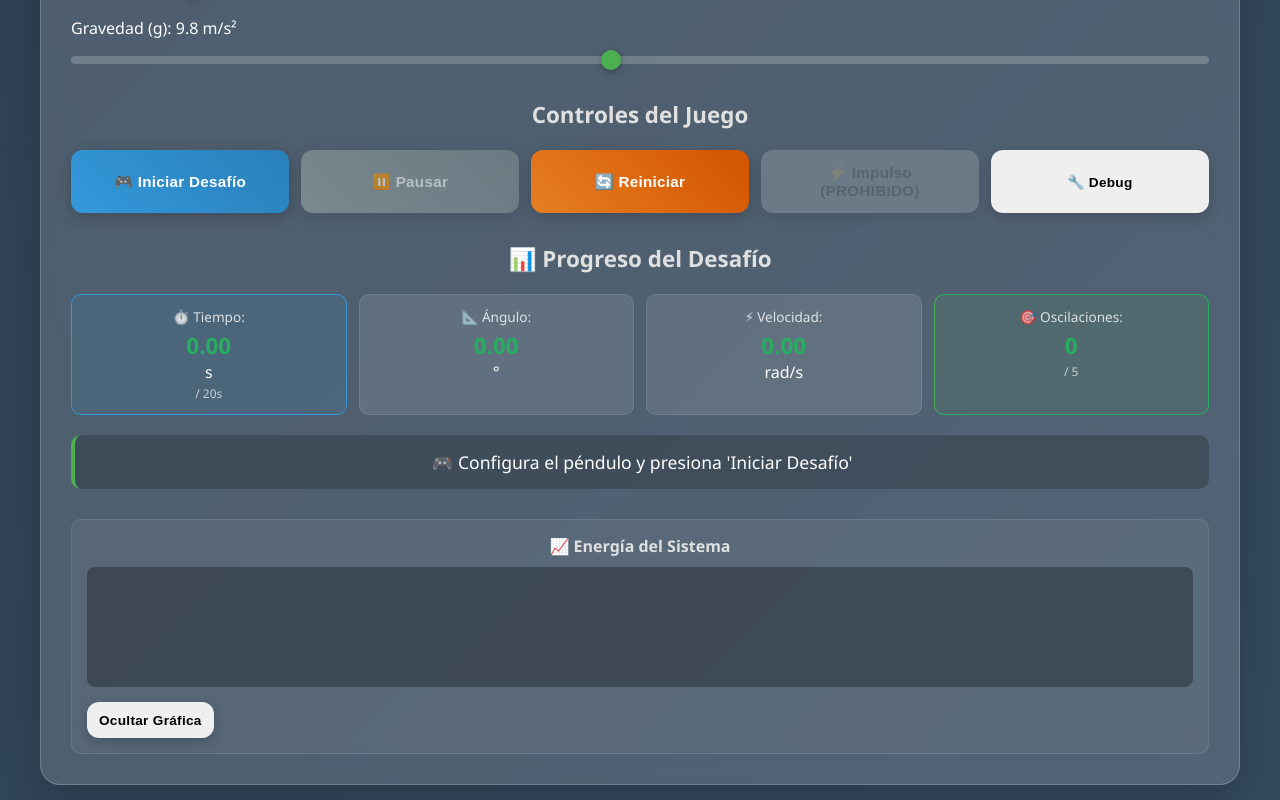
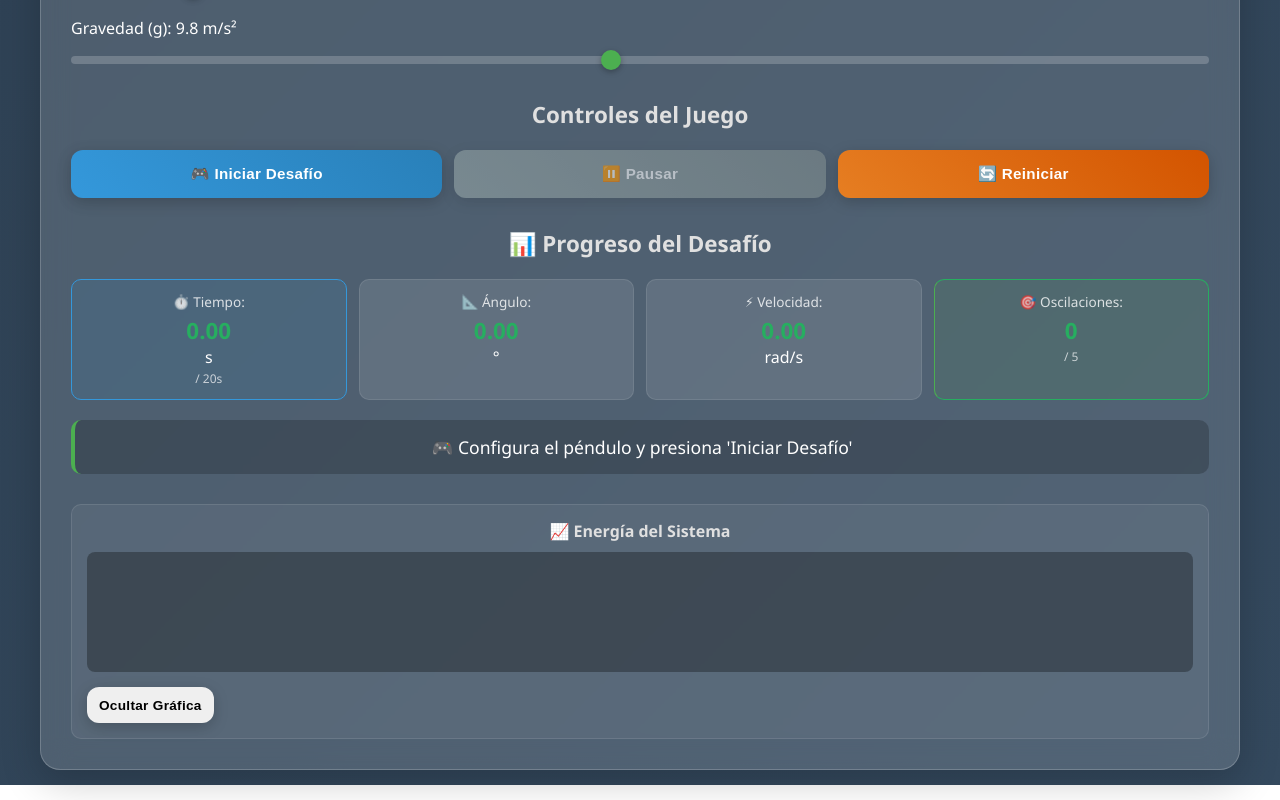
Before and after one commit to BryanGelvez23/PenduloSimple, a plain HTML site: page index.html in a window 1280 px wide. Shown: the part 1107-1907 px from the top of the page. Drawn offline with Linux system fonts and the light colour scheme.

Commit message:
Fix HTML formatting and ensure proper structure

```diff
--- a/index.html
+++ b/index.html
@@ -64,8 +64,6 @@
                     <button id="startBtn" class="btn btn-primary">🎮 Iniciar Desafío</button>
                     <button id="pauseBtn" class="btn btn-secondary" disabled>⏸️ Pausar</button>
                     <button id="resetBtn" class="btn btn-warning">🔄 Reiniciar</button>
-                    <button id="impulseBtn" class="btn btn-danger" disabled>⚡ Impulso (PROHIBIDO)</button>
-                    <button id="debugBtn" class="btn btn-small" onclick="debugCanvas(); forceRedraw();">🔧 Debug</button>
                 </div>
             </div>
 
```
